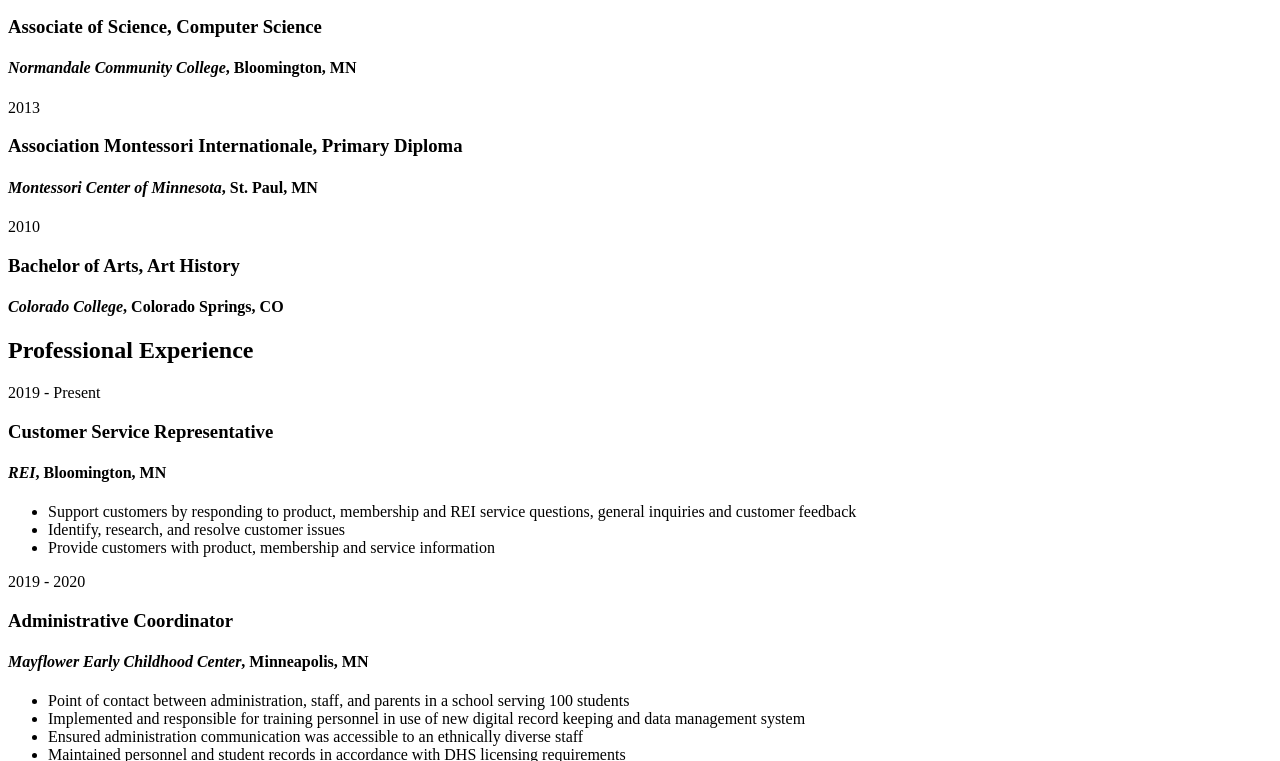
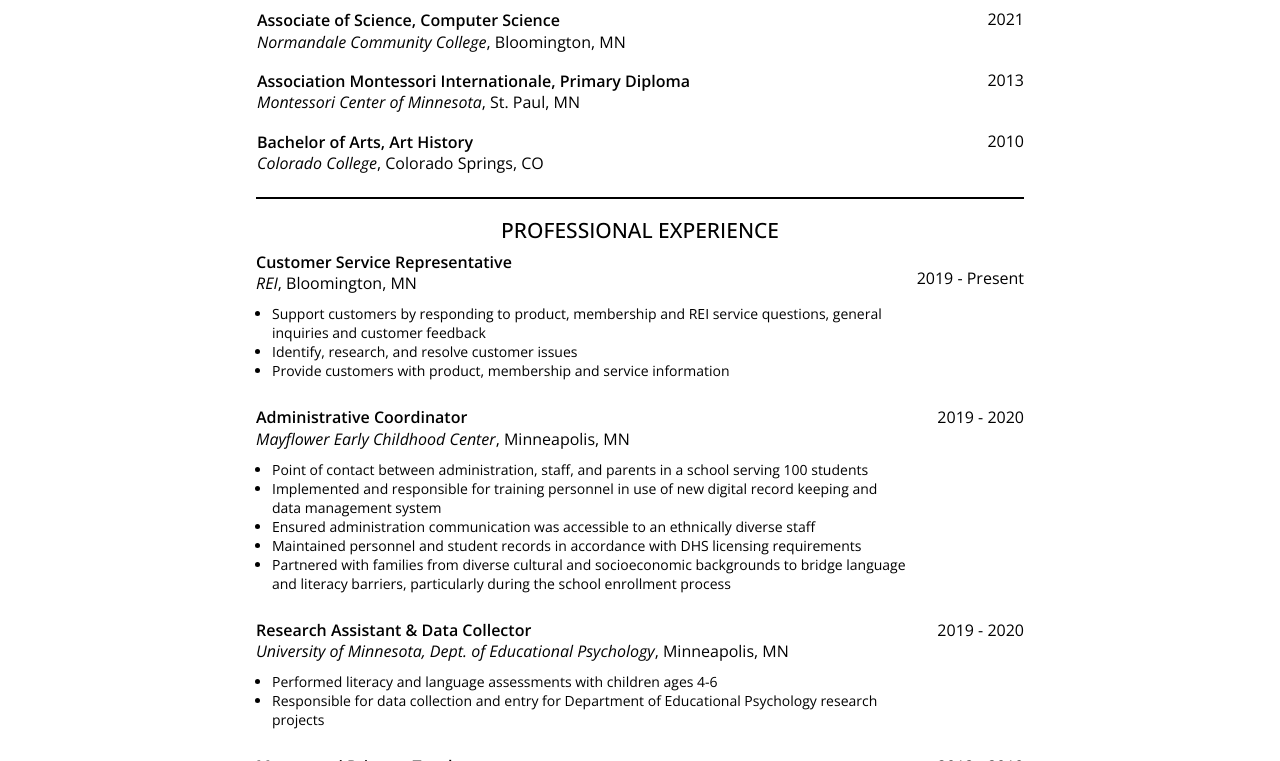
Before and after one commit to adairjenkins/adairjenkins.github.io, a plain HTML site: page index.html in a window 1280 px wide. Shown: the part 427-1188 px from the top of the page. Drawn offline with nearby package versions, Linux system fonts and the light colour scheme.

Commit message:
Update index.html

```diff
--- a/index.html
+++ b/index.html
@@ -1,7 +1,7 @@
 <!DOCTYPE html>
 <html>
   <head>
-    <link rel="stylesheet" href="MAJresume.css"/>
+    <link rel="stylesheet" href="style.css"/>
     <link rel="stylesheet" href="https://fonts.googleapis.com/css?family=Open+Sans:100,400,400i,500,600,600i,800">
     <title>Margaret Jenkins Resume</title>
   </head>
```
